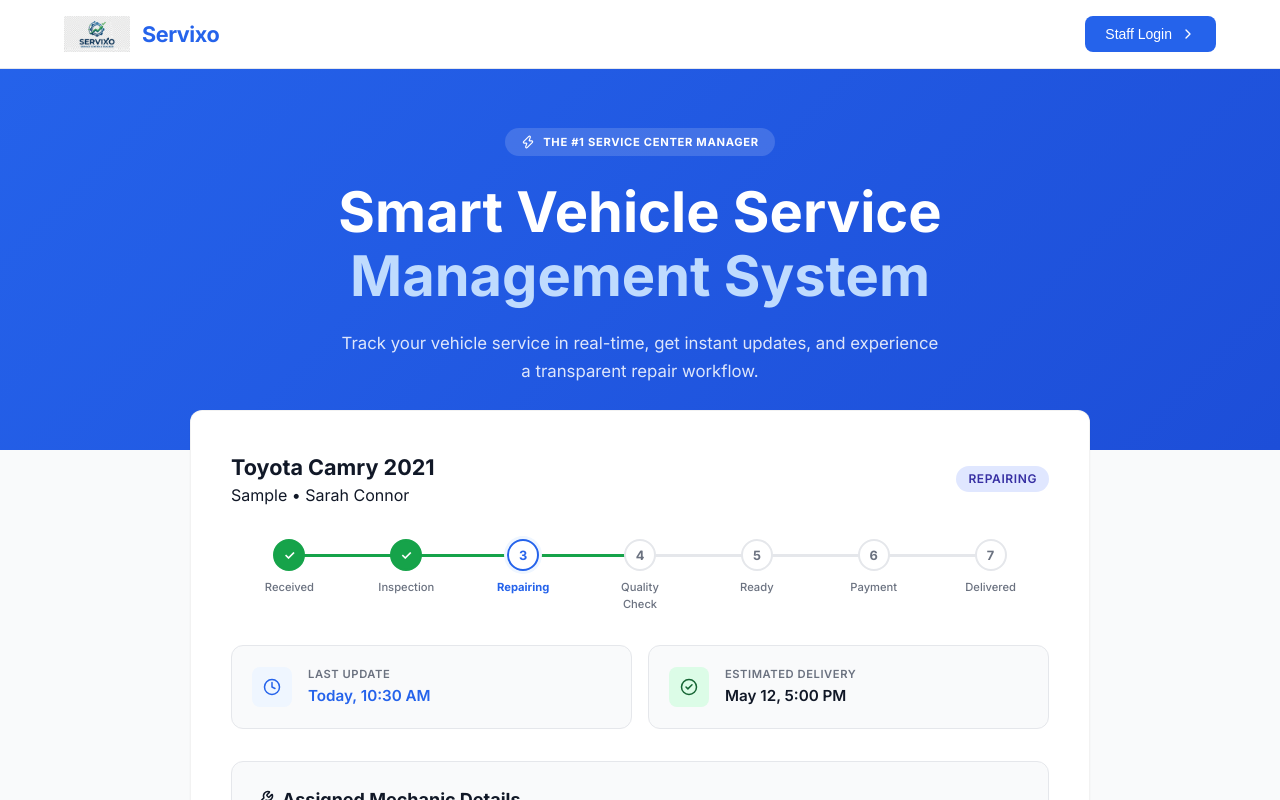
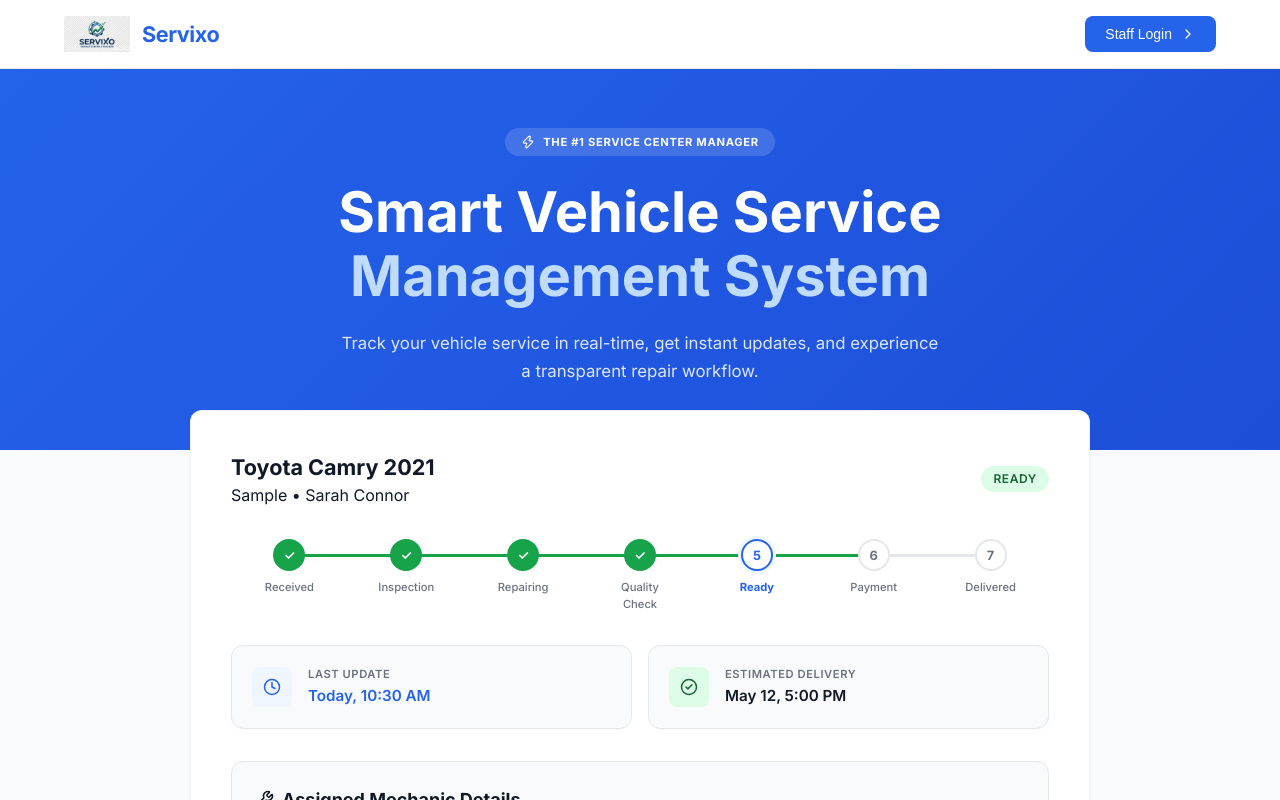
Before and after one commit to Yuvraj29122005/Servixo, a React (Vite) app: page / in a window 1280 px wide. Both pictures are taken after typing "Sample", "Sample" into the empty fields and a click on the button "Track Status". Shown: the top 800 px of the page. Built offline with nearby package versions, Linux system fonts and the light colour scheme.

Commit message:
status updated

```diff
--- a/src/home/pages/LandingPage.jsx
+++ b/src/home/pages/LandingPage.jsx
@@ -40,9 +40,9 @@ const LandingPage = () => {
   const steps = [
     { id: 'RECEIVED', label: 'Received', completed: true },
     { id: 'INSPECTION', label: 'Inspection', completed: true },
-    { id: 'REPAIRING', label: 'Repairing', completed: true, current: true },
-    { id: 'QUALITY_CHECK', label: 'Quality Check', completed: false },
-    { id: 'READY', label: 'Ready', completed: false },
+    { id: 'REPAIRING', label: 'Repairing', completed: true },
+    { id: 'QUALITY_CHECK', label: 'Quality Check', completed: true },
+    { id: 'READY', label: 'Ready', completed: true, current: true },
     { id: 'PAYMENT', label: 'Payment', completed: false },
     { id: 'DELIVERED', label: 'Delivered', completed: false }
   ];
@@ -157,7 +157,7 @@ const LandingPage = () => {
                     <h3 className="cf-vehicle-name">Toyota Camry 2021</h3>
                     <p className="text-muted text-sm">{jobId} • Sarah Connor</p>
                   </div>
-                  <span className="badge badge-repairing">REPAIRING</span>
+                  <span className="badge badge-ready">READY</span>
                 </div>
 
                 {/* Status Stepper */}
```
